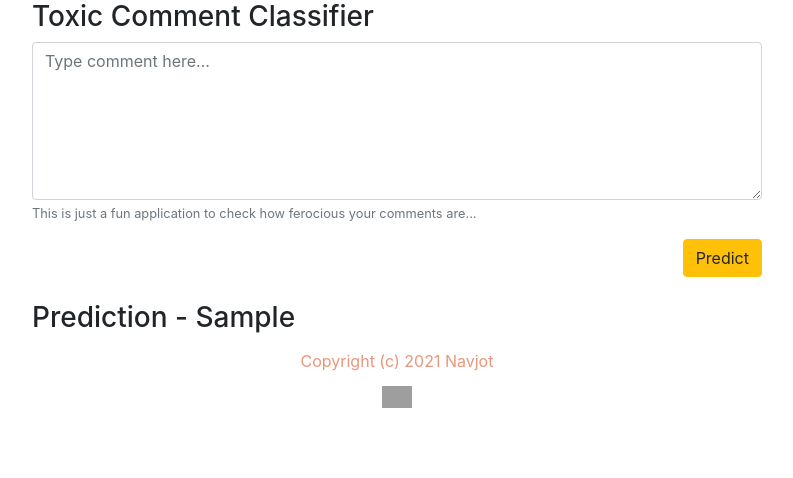
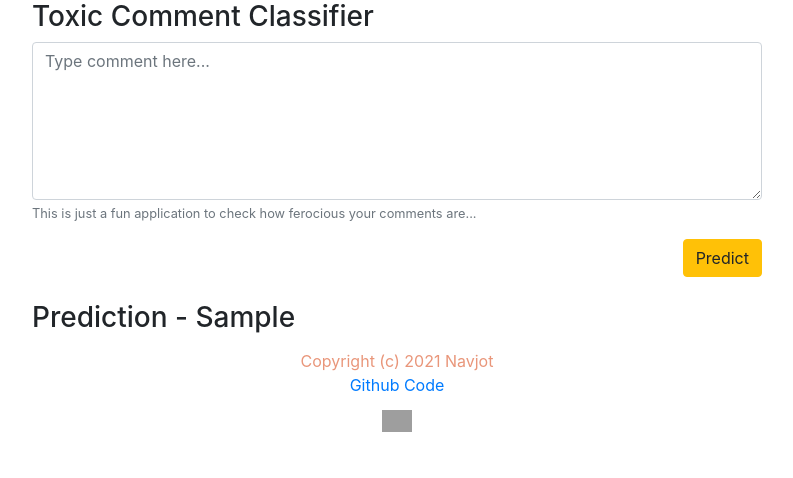
Before and after one commit to Navjotbians/toxic-comment-classifier, a Flask app: template templates/form.html in a window 1280 px wide. Shown: the part 53-531 px from the top of the page, without its empty margins (243-1036 px from the left). Run offline with Flask 2, Linux system fonts and the light colour scheme; the template is opened without the code that fills it: most values are stand-ins (such as "Sample title", 1, 10 or a date in 2020); parts of the project's set-up code (start-up, migrations or seed data) failed here and were passed over; some libraries are stand-ins or nearby versions; grey boxes are pictures that could not be loaded.

Commit message:
update form

```diff
--- a/templates/form.html
+++ b/templates/form.html
@@ -56,6 +56,7 @@ footer {
 
 <footer>
   <p>Copyright (c) 2021 Navjot<br>
+  <a href="https://github.com/Navjotbians/toxic-comment-classifier">Github Code</a>
 <!--   <a href="https://www.linkedin.com/in/navjotkaurbians/">Contact</a> -->
   <div id='social-media-NB'>
 <!--Facebook-->
```
